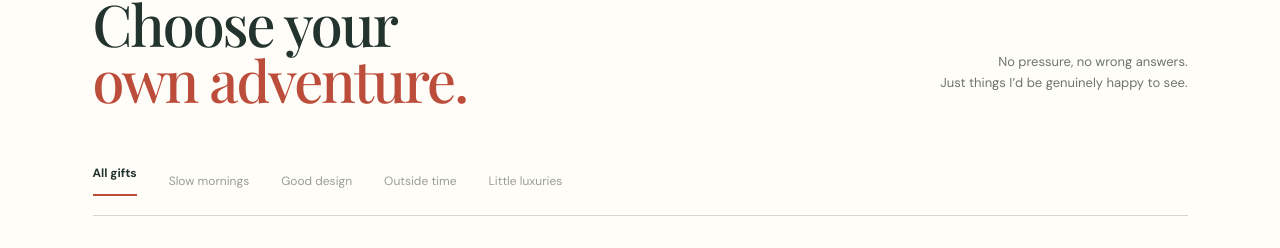
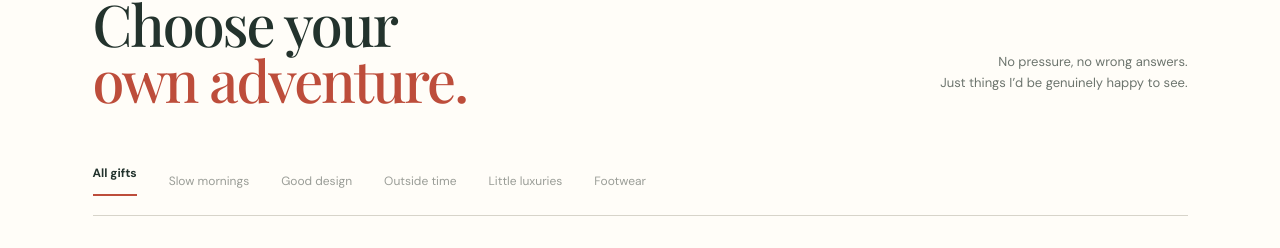
Before and after one commit to aweaver901/merrylist, a React (Vite) app: page / in a window 1280 px wide. Shown: the part 829-1077 px from the top of the page. Built offline with nearby package versions, Linux system fonts and the light colour scheme; grey boxes are pictures that could not be loaded; a web font is replaced by a local one.

Commit message:
Show Footwear gift filter

```diff
--- a/src/data/gifts.ts
+++ b/src/data/gifts.ts
@@ -88,6 +88,7 @@ export const themes: Array<'All gifts' | GiftTheme> = [
   'Good design',
   'Outside time',
   'Little luxuries',
+  'Footwear',
 ]
 
 export type QuizChoice = {
```
